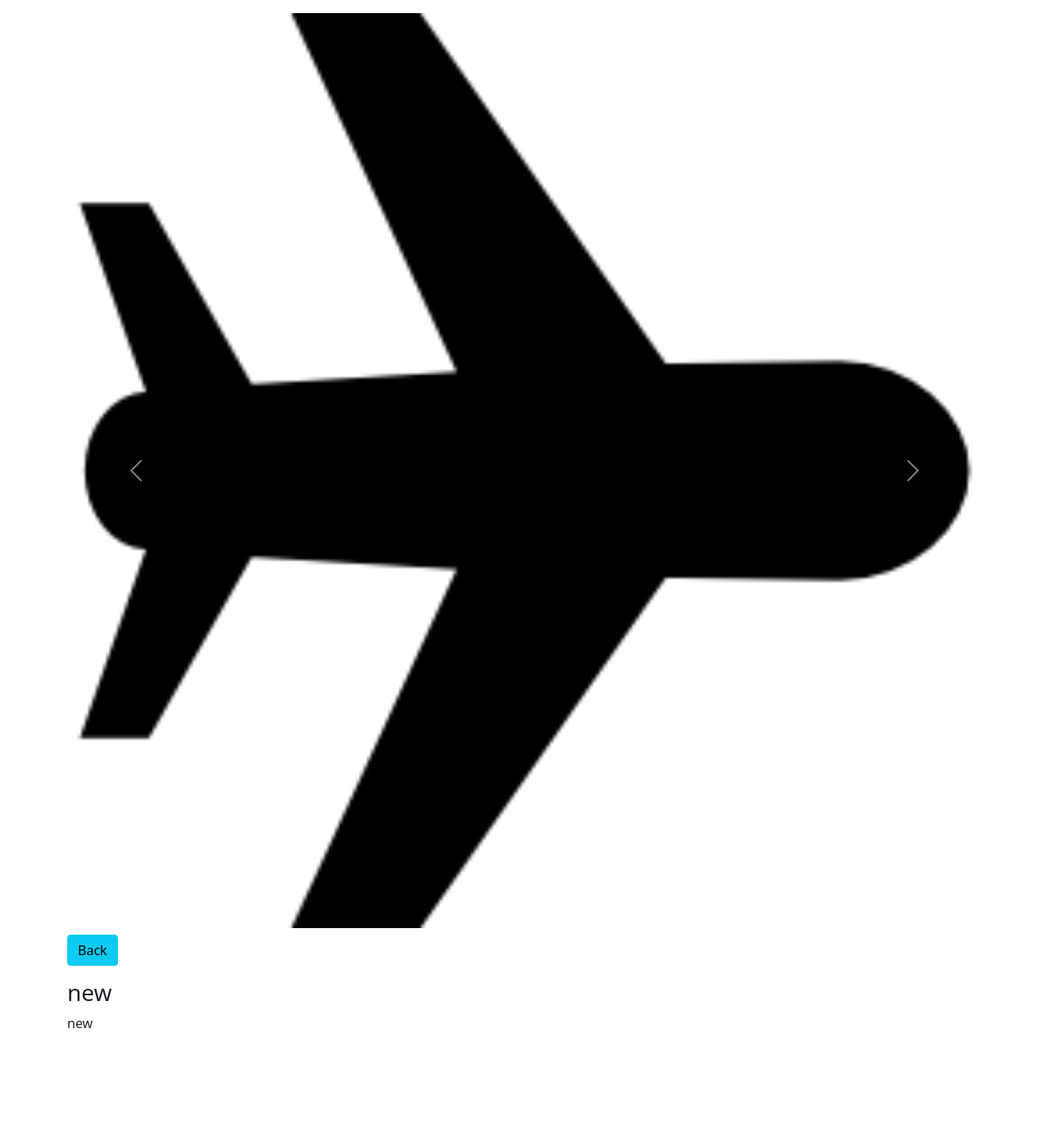
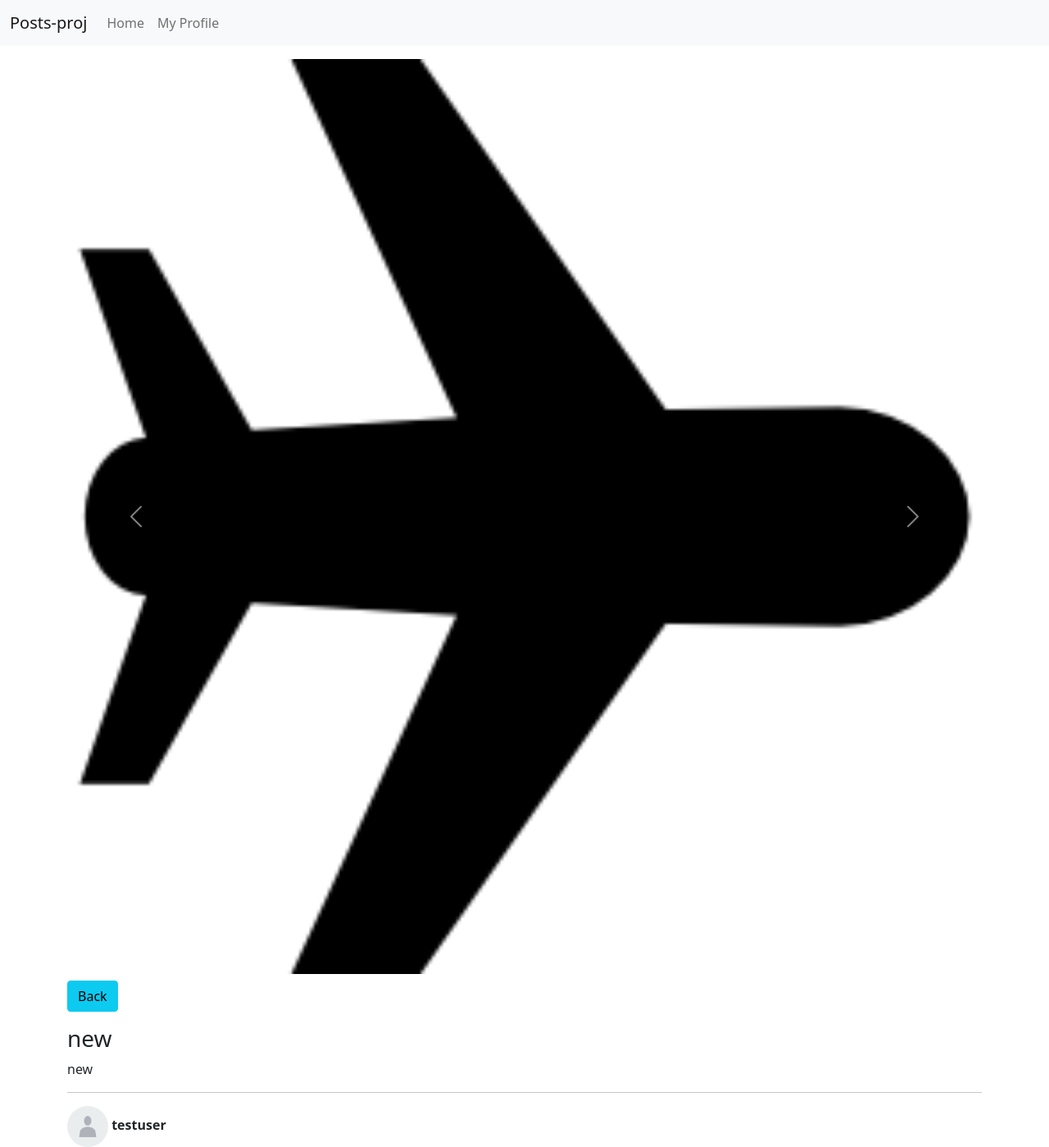
Before and after one commit to garciaerin/nada4, a Django app: page /46/ in a window 1280 px wide. Shown: the whole page at 82% size. Before the commit the page ends 1254 px from the top, so only its background shows below. Run offline with Django 5.2, Linux system fonts and the light colour scheme; a user stored in the database is signed in; data comes from the database, SQL or seed files in the repository; both versions use the stored data as it was after the commit; some libraries are stand-ins or nearby versions.

Commit message:
added final touches to the code

```diff
--- a/posts/templates/posts/detail.html
+++ b/posts/templates/posts/detail.html
@@ -49,9 +49,9 @@
                 </div>
                 <div class="modal-footer">
                     <form id="delete-form">
-                            {% csrf_token %}
-                            <button type="button" class="btn btn-danger" data-bs-dismiss="modal">Close</button>
-                            <button type="submit" class="btn btn-success">Delete</button>
+                        {% csrf_token %}
+                        <button type="button" class="btn btn-danger" data-bs-dismiss="modal">Close</button>
+                        <button type="submit" class="btn btn-success">Delete</button>
                     </form>
                 </div>
             </div>
@@ -89,4 +89,13 @@
         <div class="spinner-border" role="status"></div>
     </div>
     <div class="mt-1" id="post-box"></div>
+    <hr>
+
+   <!-- Author Info -->
+    <div id="author-box" class="mt-2">
+        {% if obj.author.avatar.url %}
+            <img src="{{ obj.author.avatar.url }}" alt="Avatar" class="rounded-circle" width="50" height="50">
+        {% endif %}
+         <b>{{ obj.author.user.username }}</b>
+    </div>
 {% endblock content %}
--- a/posts/templates/posts/main.html
+++ b/posts/templates/posts/main.html
@@ -23,7 +23,7 @@ posts
                     <button type="button" class="btn-close add-modal-close" data-bs-dismiss="modal" aria-label="Close"></button>
                 </div>
                 <div class="modal-body">
-                    <form id="post-form">
+                    <form id="post-form" autocomplete="off">
                         {% csrf_token %}
                         {{form|crispy}}
                         <div class="modal-footer">
--- a/posts/utils.py
+++ b/posts/utils.py
@@ -1,6 +1,7 @@
 from .models import Post
 from profiles.models import Profile
 from django.http import HttpResponse
+from django.shortcuts import redirect
 
 def action_permission(func):
     def wrapper(request, **kwargs):
@@ -12,6 +13,7 @@ def action_permission(func):
             return func(request, **kwargs)
         else:
             print('no')
-            return HttpResponse('access denied - you need to be the author of the post in order to delete it')
+            # return HttpResponse('access denied - you need to be the author of the post in order to delete it')
+            return redirect('posts:main-board')
 
     return wrapper
--- a/posts/views.py
+++ b/posts/views.py
@@ -5,6 +5,8 @@ from .forms import PostForm
 from profiles.models import Profile
 from .utils import action_permission
 from django.contrib.auth.decorators import login_required
+from django.shortcuts import redirect
+
 
 # Create your views here.
 @login_required
@@ -22,6 +24,7 @@ def post_list_and_create(request):
                 'title': instance.title,
                 'body': instance.body,
                 'author': instance.author.user.username,
+                'avatar': instance.avatar.url,
                 'id': instance.id,
             })
 
@@ -67,15 +70,17 @@ def load_posts_data_view(request, num_posts):
 
 @login_required
 def post_detail_data_view(request, pk):
-    obj = Post.objects.get(pk=pk)
-    data = {
-        'id': obj.id,
-        'title': obj.title,
-        'body': obj.body,
-        'author': obj.author.user.username,
-        'logged_in': request.user.username,
-    }
-    return JsonResponse({'data': data})
+    if request.headers.get('x-requested-with') == 'XMLHttpRequest':
+        obj = Post.objects.get(pk=pk)
+        data = {
+            'id': obj.id,
+            'title': obj.title,
+            'body': obj.body,
+            'author': obj.author.user.username,
+            'logged_in': request.user.username,
+        }
+        return JsonResponse({'data': data})
+    return redirect('posts:main-board')
 
 @login_required
 def like_unlike_post(request):
@@ -89,6 +94,8 @@ def like_unlike_post(request):
             liked = True
             obj.liked.add(request.user)
         return JsonResponse({'liked': liked, 'count': obj.like_count})
+    return redirect('posts:main-board')
+
 
 @login_required
 @action_permission
@@ -104,6 +111,8 @@ def update_post(request, pk):
             'title': new_title,
             'body': new_body,
         })
+    return redirect('posts:main-board')
+
 
 @login_required
 @action_permission
@@ -112,7 +121,9 @@ def delete_post(request, pk):
     if request.headers.get('x-requested-with') == 'XMLHttpRequest':
         obj.delete()
         return JsonResponse({'msg': 'some message'})
-    return JsonResponse({'msg': 'access denied - ajax only'})
+    # return JsonResponse({'msg': 'access denied - ajax only'})
+    return redirect('posts:main-board')
+
 
 @login_required
 def image_upload_view(request):
--- a/templates/base.html
+++ b/templates/base.html
@@ -28,7 +28,7 @@
   </head>
   <body>
     {% include "navbar.html" %}
-    <div class="container mt-3">
+    <div class="container mt-3" mb-3>
         {% block content %}
         {% endblock content %}
     </div>
--- a/templates/navbar.html
+++ b/templates/navbar.html
@@ -0,0 +1,24 @@
+{% url 'posts:main-board' as path_to_home %}
+{% url 'profiles:my-profile' as path_to_my_profile %}
+
+
+
+
+<nav class="navbar navbar-expand-lg navbar-light bg-light">
+  <div class="container-fluid">
+    <a class="navbar-brand" href="{{path_to_home}}">Posts-proj</a>
+    <button class="navbar-toggler" type="button" data-bs-toggle="collapse" data-bs-target="#navbarNav" aria-controls="navbarNav" aria-expanded="false" aria-label="Toggle navigation">
+      <span class="navbar-toggler-icon"></span>
+    </button>
+    <div class="collapse navbar-collapse" id="navbarNav">
+      <ul class="navbar-nav">
+        <li class="nav-item">
+          <a class="nav-link {% if request.path == path_to_home %}active{% endif %}" aria-current="page" href="{{path_to_home}}">Home</a>
+        </li>
+        <li class="nav-item">
+          <a class="nav-link {% if request.path == path_to_my_profile %}active{% endif %}" aria-current="page" href="{{ path_to_my_profile }}">My Profile</a>
+        </li>
+      </ul>
+    </div>
+  </div>
+</nav>
```
Also changed, not shown: db.sqlite3.
